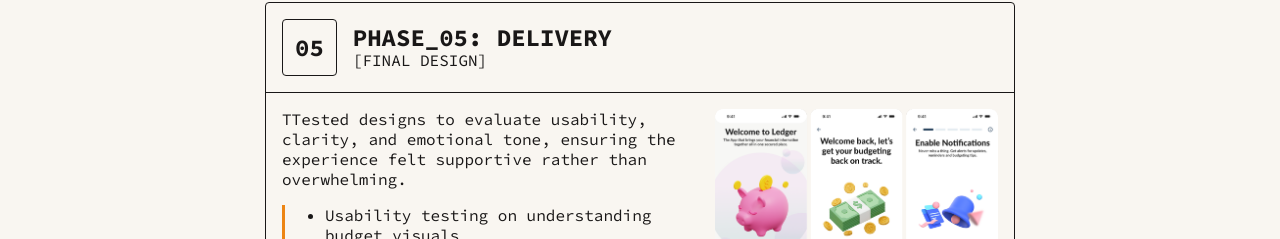
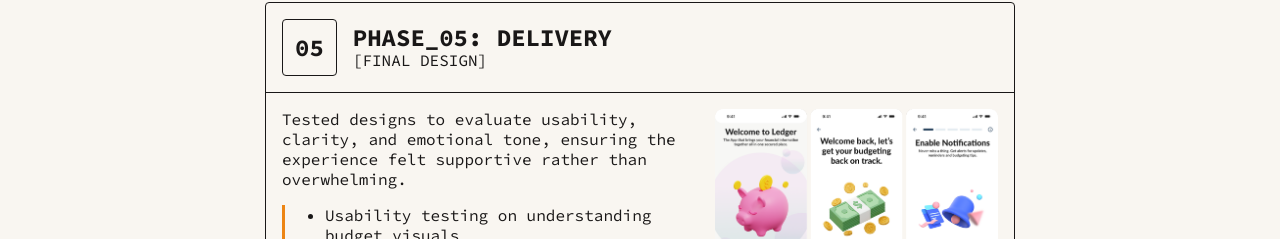
Before and after one commit to Rayven-D/EtiennePortfolio, an Angular app: page /projects/financial-management in a window 1280 px wide. Shown: the part 3161-3400 px from the top of the page. Built offline with nearby package versions, Linux system fonts and the light colour scheme.

Commit message:
fixed typo

```diff
--- a/src/app/components/project-details/financial-management/financial-management.html
+++ b/src/app/components/project-details/financial-management/financial-management.html
@@ -206,7 +206,7 @@
     <div class="phase-content row">
         <div class="text">
             <span class="description-text">
-                TTested designs to evaluate usability, clarity, and emotional tone,
+                Tested designs to evaluate usability, clarity, and emotional tone,
                 ensuring the experience felt supportive rather than overwhelming.
             </span>
             <ul>
```
